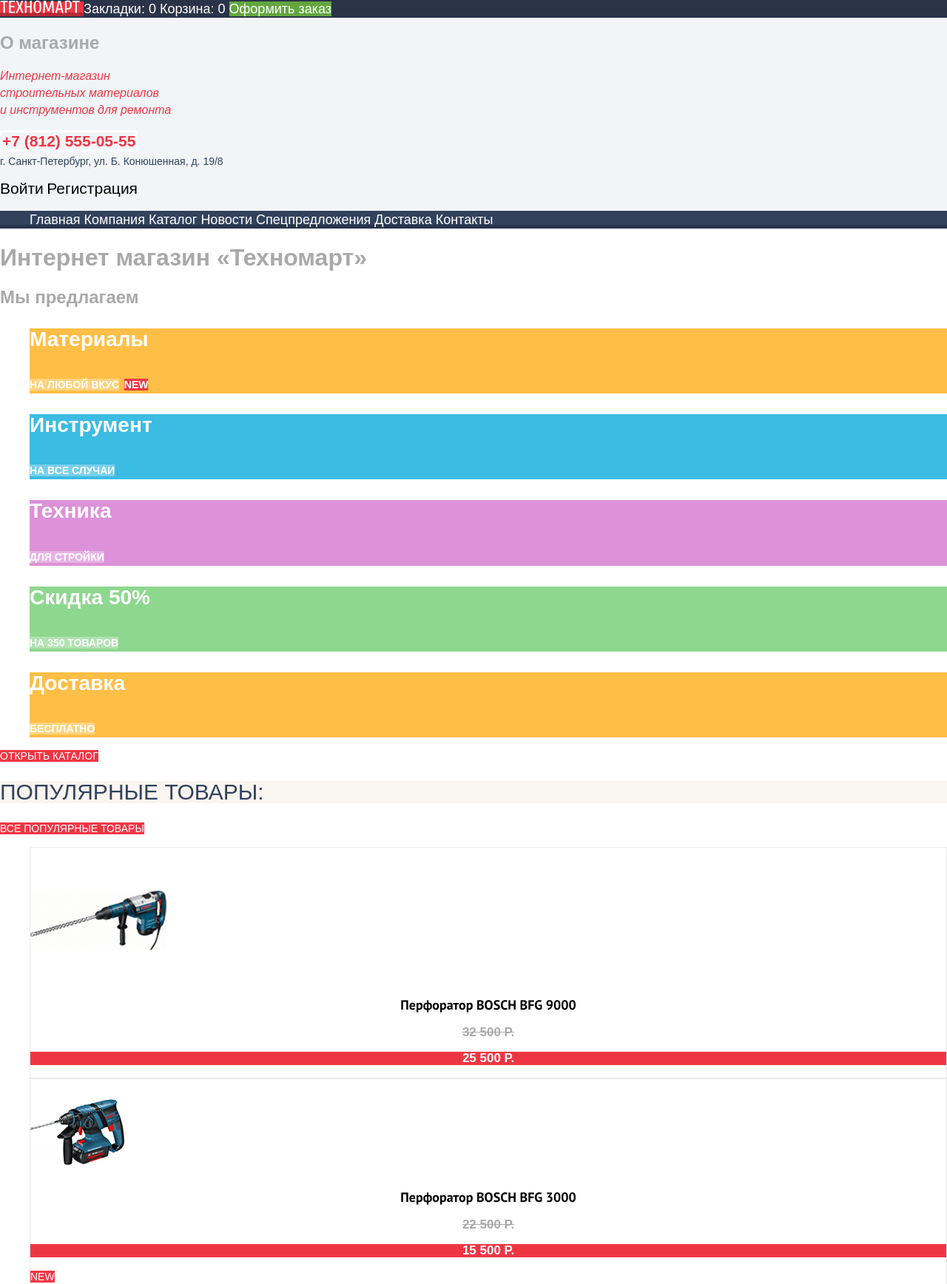
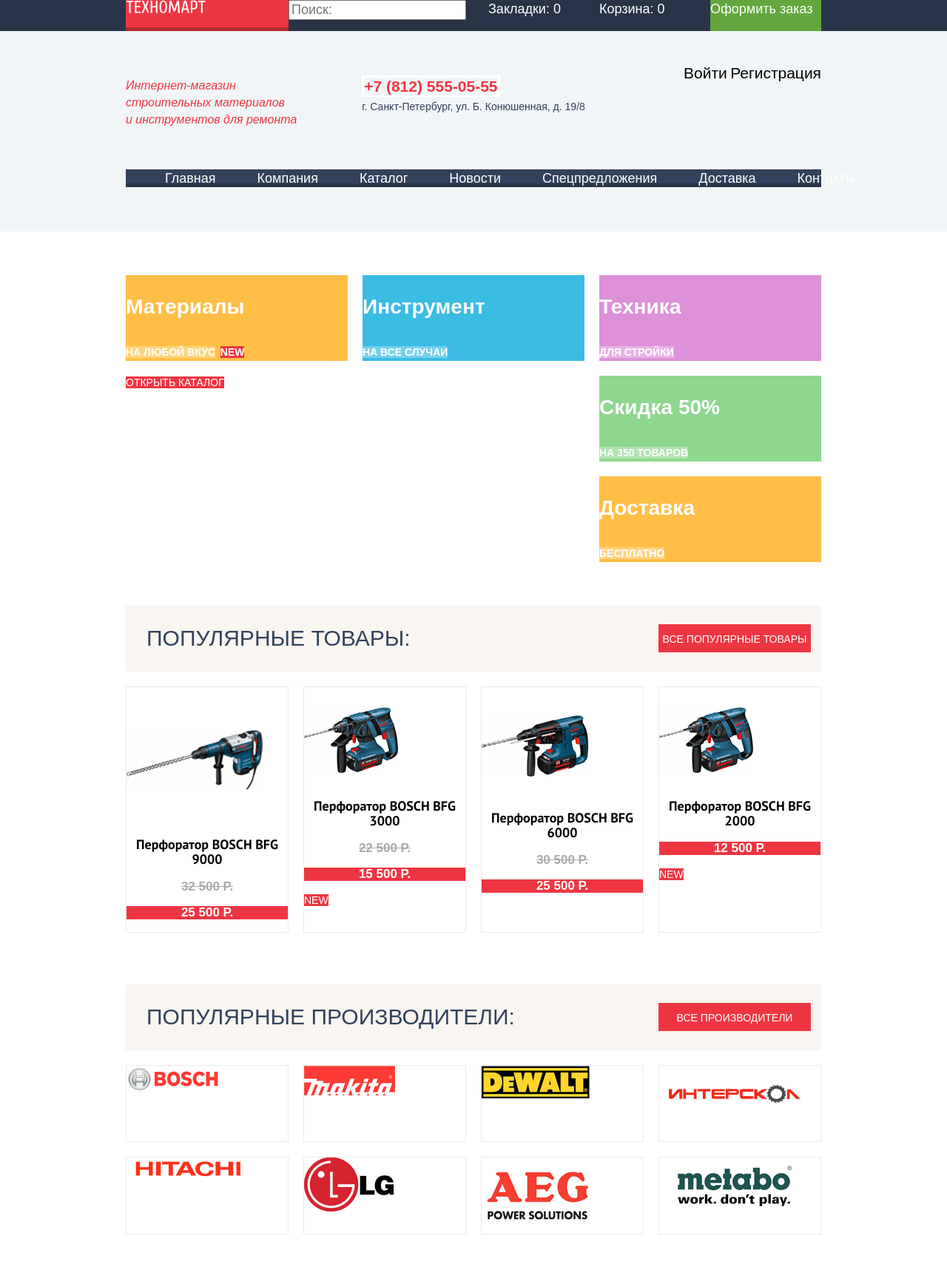
Before and after one commit to AlinaSerova/1550905-technomart-29, a plain HTML site: page index.html in a window 1280 px wide. Shown: the top 1736 px of the page at 74% size. Drawn offline with Linux system fonts and the light colour scheme; a web font is replaced by a local one.

Commit message:
Добавила сетку на гридах для главной страницы

```diff
--- a/css/style.css
+++ b/css/style.css
@@ -59,6 +59,19 @@ img {
   height: auto;
 }
 
+/* Grid */
+
+.page {
+  height: 100%;
+}
+
+.page-body {
+  min-height: 100%;
+  display: grid;
+  grid-template-rows: min-content 1fr min-content;
+  align-content: start;
+}
+
 /* Header */
 
 .header {
@@ -67,16 +80,25 @@ img {
 
 .invisible {
   /* Здесь будет скрытие заголовков */
-  color: var(--special-grey);
+  /* color: var(--special-grey); */
+  display: none;
 }
 
 /* Header - top section */
 
+.header-menu-bar {
+  background-color: var(--basic-graphite-dark);
+}
+
 .header-menu {
+  width: 940px;
+  display: grid;
+  grid-template-columns: 220px 1fr 150px 150px 150px;
+  grid-template-rows: 42px;
+  margin: 0 auto;
   font-size: 18px;
   line-height: 24px;
   color: var(--basic-white);
-  background-color: var(--basic-graphite-dark);
 }
 
 .header-logo,
@@ -121,6 +143,13 @@ img {
 
 /* Header - info section */
 
+.header-info {
+  width: 940px;
+  display: grid;
+  grid-template-columns: 1fr 1fr 1fr;
+  margin: 46px auto 0 auto;
+}
+
 .header-site-title {
   font-size: 16px;
   line-height: 23px;
@@ -132,6 +161,7 @@ img {
   font-size: 14px;
   line-height: 24px;
   color: var(--basic-graphite);
+  justify-self: center;
 }
 
 .header-phone {
@@ -140,6 +170,10 @@ img {
   font-weight: bold;
   color: var(--basic-red);
   border: 3px solid var(--basic-white);
+}
+
+.header-button {
+  justify-self: right;
 }
 
 .account-button {
@@ -181,6 +215,11 @@ img {
   list-style: none;
   font-size: 18px;
   line-height: 24px;
+  display: grid;
+  grid-template-columns: repeat(7, 1fr);
+  gap: 56px;
+  margin: 40px auto 60px auto;
+  padding: 0 53px;
 }
 
 .site-navigation li {
@@ -201,6 +240,16 @@ img {
 }
 
 /* Main */
+
+.container {
+  width: 940px;
+  margin: 0 auto;
+  padding: 0 10px;
+}
+
+.container-grey-bar {
+  background-color: var(--basic-grey-light);
+}
 
 /* Breadcrumbs */
 
@@ -239,8 +288,14 @@ img {
 /* Main page - Offers section */
 
 .offers-list {
+  padding: 0;
   list-style: none;
   color: var(--basic-white);
+  display: grid;
+  grid-template-columns: 1fr 1fr 1fr;
+  grid-template-rows: 1fr 1fr 1fr;
+  gap: 20px;
+  margin: 59px auto;
 }
 
 .offers-item {
@@ -254,16 +309,42 @@ img {
   background-color: var(--basic-yellow);
 }
 
+.offers-item-materials {
+  grid-column-start: 1;
+  grid-column-end: 2;
+  grid-row-start: 1;
+  grid-row-end: 2;
+}
+
 .offers-item-tools {
   background-color: var(--basic-blue);
+  grid-column-start: 2;
+  grid-column-end: -2;
+  grid-row-start: 1;
+  grid-row-end: 2;
 }
 
 .offers-item-technic {
   background-color: var(--basic-lilac);
+  grid-column-start: -2;
+  grid-column-end: -1;
+  grid-row-start: 1;
+  grid-row-end: 2;
 }
 
 .offers-item-discount {
   background-color: var(--basic-green-light);
+  grid-column-start: -2;
+  grid-column-end: -1;
+  grid-row-start: 2;
+  grid-row-end: -2;
+}
+
+.offers-item-delivery {
+  grid-column-start: -2;
+  grid-column-end: -1;
+  grid-row-start: -2;
+  grid-row-end: -1;
 }
 
 /* Buttons */
@@ -309,6 +390,8 @@ img {
   line-height: 30px;
   text-transform: uppercase;
   font-weight: normal;
+  padding: 0;
+  margin: 0;
 }
 
 .title-for-list {
@@ -335,10 +418,48 @@ img {
   background-color: var(--basic-beige);
 }
 
+/* Index catalog */
+
+.goods {
+  display: grid;
+  grid-template-columns: 1fr 1fr 1fr 1fr;
+  grid-template-rows: 89px 1fr;
+  gap: 20px;
+  margin: 59px auto 70px auto;
+}
+
+.title-for-list {
+  grid-column-start: 1;
+  grid-column-end: -1;
+  grid-row-start: 1;
+  grid-row-end: 2;
+  padding: 29px 0 30px 28px;
+}
+
+.goods-button,
+.manufacturers-button {
+  grid-column-start: -1;
+  grid-column-end: -2;
+  grid-row-start: 1;
+  grid-row-end: 2;
+  margin: 25px 14px 26px 0;
+  padding-top: 11px;
+}
+
+.catalog-index-container {
+  grid-column-start: 1;
+  grid-column-end: -1;
+}
+
 /* Catalog */
 
 .catalog-list {
   list-style: none;
+  padding: 0;
+  display: grid;
+  grid-template-columns: 1fr 1fr 1fr 1fr;
+  gap: 20px;
+  margin: 0 auto;
 }
 
 .catalog-item {
@@ -472,6 +593,27 @@ img {
 
 .manufacturers-list {
   list-style: none;
+  padding: 0;
+  margin: 0;
+  display: grid;
+  grid-template-columns: 1fr 1fr 1fr 1fr;
+  grid-template-rows: 1fr 1fr;
+  gap: 20px;
+}
+
+.manufacturers {
+  display: grid;
+  grid-template-columns: 1fr 1fr 1fr 1fr;
+  grid-template-rows: 89px 1fr 1fr;
+  gap: 20px;
+  margin: 70px auto;
+}
+
+.manufacturers-container {
+  grid-column-start: 1;
+  grid-column-end: -1;
+  grid-row-start: 2;
+  grid-row-end: -1;
 }
 
 .manufacturers-item {
@@ -490,7 +632,6 @@ img {
 /* Main page - Services section */
 
 .services {
-  background-color: var(--basic-grey-light);
   color: var(--basic-black);
 }
 
@@ -513,6 +654,17 @@ img {
 }
 
 /* Main page - About company section */
+
+.about-company {
+  display: grid;
+  grid-template-columns: 1fr 1fr;
+  gap: 20px;
+  margin: 70px auto;
+}
+
+.contacts {
+  justify-self: right;
+}
 
 .transport-company {
   list-style: none;
@@ -539,6 +691,38 @@ img {
 .footer-navigation-part {
   font-size: 18px;
   line-height: 24px;
+  display: grid;
+  grid-template-columns: max-content 1fr;
+  grid-template-rows: 1fr 1fr;
+}
+
+.footer-logo,
+.footer-address {
+  grid-column-start: 1;
+  grid-column-end: 2;
+}
+
+.footer-navigation {
+  grid-column-start: 2;
+  grid-column-end: -1;
+  grid-row-start: 1;
+  grid-row-end: 2;
+  justify-self: end;
+  display: grid;
+  grid-template-columns: repeat(5, 1fr);
+  gap: 58px;
+
+}
+
+.footer-offers {
+  grid-column-start: 2;
+  grid-column-end: -1;
+  grid-row-start: 2;
+  grid-row-end: -1;
+  justify-self: end;
+  display: grid;
+  grid-template-columns: repeat(4, 1fr);
+  gap: 58px;
 }
 
 .footer-address,
@@ -555,6 +739,8 @@ img {
 .footer-offers,
 .footer-social {
   list-style: none;
+  padding: 0;
+  margin: 0;
 }
 
 .footer-navigation li:hover,
@@ -569,11 +755,23 @@ img {
 
 /* Footer with developer information */
 
+.footer-bar {
+  background-color: var(--basic-graphite-dark);
+}
+
 .footer-developer-part {
-  background-color: var(--basic-graphite-dark);
   font-size: 16px;
   line-height: 18px;
   color: var(--basic-white);
+  padding: 60px 0;
+  margin-top: 65px;
+  display: grid;
+  grid-template-columns: max-content 1fr 1fr;
+}
+
+.footer-social {
+  width: 132px;
+  justify-self: center;
 }
 
 .social-button {
@@ -584,6 +782,12 @@ img {
 .social-button:hover,
 .social-button:active {
   background-color: var(--basic-red);
+}
+
+.link {
+  max-width: 150px;
+  margin: 0;
+  justify-self: end;
 }
 
 .footer-link {
--- a/index.html
+++ b/index.html
@@ -13,14 +13,16 @@
 <!-- Шапка -->
 <header class="page-header header">
   <!-- Меню -->
+  <div class="header-menu-bar">
     <div class="header-menu">
       <a class="header-logo">
         <img src="img/content/logo-technomart.svg" width="108" height="18" alt="Логотип Техномарта">
       </a>
-    <!-- Здесь будет Поле поиска <input type="search" placeholder="Поиск:">-->
+      <label><input type="search" placeholder="Поиск:"></label>
       <a class="header-menu-bookmarks" href="">Закладки: 0</a>
       <a class="header-menu-cart" href="">Корзина: 0</a>
       <a class="header-menu-order" href="">Оформить заказ</a>
+    </div>
   </div>
   <!-- Общая информация -->
   <section class="header-info">
@@ -36,7 +38,7 @@
     </div>
   </section>
   <!-- Навигация -->
-  <nav class="main-navigation">
+  <nav class="main-navigation container">
     <ul class="site-navigation">
       <li><a href="">Главная</a></li>
       <li><a href="">Компания</a></li>
@@ -49,7 +51,8 @@
   </nav>
 </header>
 <!-- Контент -->
-<main class="container">
+<main>
+  <div class="container">
     <h1 class="invisible">Интернет магазин «Техномарт»</h1>
     <section class="offers">
       <!-- Figma: Group 11 -->
@@ -75,17 +78,17 @@
           <h3>Доставка</h3>
           <a class="offers-button" href="">бесплатно</a>
         </li>
+        <li>
+          <!-- Здесь будет слайдер с кнопкой -->
+          <a class="button" href="catalog.html">Открыть&nbspкаталог</a>
+        </li>
       </ul>
     </section>
-  <div>
-    <!-- Здесь будет слайдер с кнопкой -->
-    <a class="button" href="catalog.html">Открыть каталог</a>
-  </div>
     <section class="goods">
       <!-- Список товаров -->
       <h2 class="title title-for-list">Популярные товары:</h2>
-    <a class="button" href="">Все популярные товары</a>
-    <ul class="catalog-list">
+      <a class="button goods-button" href="">Все&nbspпопулярные&nbspтовары</a>
+      <ul class="catalog-list catalog-index-container">
         <li class="catalog-item">
           <p class="catalog-item-image">
             <img src="img/content/BFG-9000.jpg" width="184" height="164" alt="Перфоратор BOSCH BFG 9000">
@@ -142,8 +145,8 @@
     <section class="manufacturers">
       <!-- Список производителей -->
       <h2 class="title title-for-list">Популярные производители:</h2>
-    <a class="button" href="">Все производители</a>
-    <ul class="manufacturers-list">
+      <a class="button manufacturers-button" href="">Все&nbspпроизводители</a>
+      <ul class="manufacturers-list manufacturers-container">
         <li class="manufacturers-item">
           <a href=""><img src="img/content/Bosch.png" width="126" height="37" alt="Логотип BOSCH"></a>
         </li>
@@ -170,10 +173,13 @@
         </li>
       </ul>
     </section>
-  <section class="services">
+  </div>
+  <div class="container-grey-bar">
+    <section class="services container">
       <!-- Сервисы -->
       <h2 class="title title-for-info">Сервисы</h2>
-    <p class="text">Хороший интернет-магазин отличается от плохого не только ценами! Мы стараемся изо всех сил, чтобы
+      <p class="text">Хороший интернет-магазин отличается от плохого не только ценами! Мы стараемся изо всех сил,
+        чтобы
         сделать ваши покупки приятными.</p>
       <!-- Здесь будет слайдер с кнопками, тексты слайдера пока списком -->
       <ul class="services-list">
@@ -185,7 +191,8 @@
         <li class="services-item">
           <p class="services-item-title">Гарантия</p>
           <p class="text">Если купленный у нас товар поломается или заискрит,<br>а также в случае пожара,
-          спровоцированного его возгоранием,<br>вы всегда можете быть уверены в нашей гарантии.<br>Мы обменяем сгоревший
+            спровоцированного его возгоранием,<br>вы всегда можете быть уверены в нашей гарантии.<br>Мы обменяем
+            сгоревший
             товар на новый.<br>Дом уж восстановите как-нибудь сами.</p>
         </li>
         <li class="services-item">
@@ -194,12 +201,14 @@
         </li>
       </ul>
     </section>
-  <section class="about-company">
+  </div>
+  <section class="about-company container">
     <!-- О компании -->
     <h2 class="invisible">О компании</h2>
     <div class="features">
       <p class="title title-for-info">Компания "Техномарт"</p>
-      <p class="text">Настоящий мужской шоппинг начинается здесь! Огромный выбор товаров для ремонта и строительства не
+      <p class="text">Настоящий мужской шоппинг начинается здесь! Огромный выбор товаров для ремонта и строительства
+        не
         оставит равнодушными любителей сэкономить на гастарбайтерах.</p>
       <p class="text">Мы можем доставить ваш товар в самые отдаленные точки России!<br>Техномарт работает со многими
         транспортными компаниями:</p>
@@ -222,7 +231,7 @@
 <!-- Подвал -->
 <footer class="page-footer footer">
   <!-- Основная часть подвала с навигацией -->
-  <section class="footer-navigation-part">
+  <section class="footer-navigation-part container">
     <h2 class="invisible">Контакты и навигация по сайту</h2>
     <span class="footer-logo">
       <img src="img/content/logo-technomart.svg" width="138" height="23" alt="Логотип Техномарта">
@@ -245,7 +254,8 @@
     </ul>
   </section>
   <!-- Связь с разработчиком -->
-  <section class="footer-developer-part">
+  <div class="footer-bar">
+    <section class="footer-developer-part container">
       <h2 class="invisible">Связь с разработчиком</h2>
       <p class="footer-copyright">© 2010–2019 Компания «Техномарт»<br>Все права защищены</p>
       <ul class="footer-social">
@@ -259,13 +269,16 @@
           <a class="social-button" href="#">Инстаграм</a>
         </li>
       </ul>
+      <div class="link">
         <p class="footer-feedback">Обратная связь: <br>
           <a class="footer-link" href="mailto:mail@htmlacademy.ru">mail@htmlacademy.ru</a>
         </p>
         <p class="footer-developer">Разработано - <br>
           <a class="footer-link" href="https://htmlacademy.ru/intensive/htmlcss">htmlacademy.ru</a>
         </p>
+      </div>
     </section>
+  </div>
 </footer>
 
 <section class="modal modal-map">
```
Lines whose indentation alone changed are shown as unchanged.
